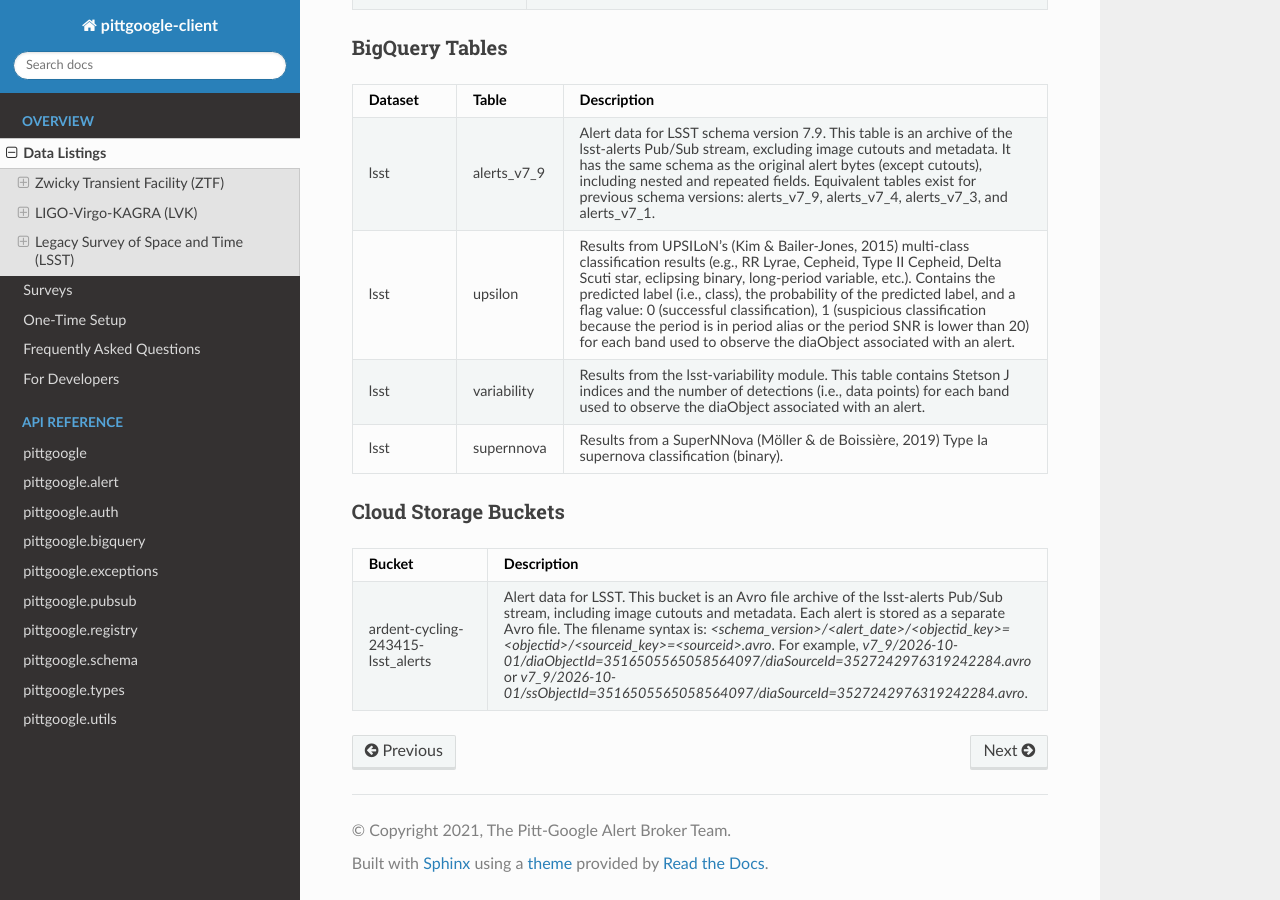
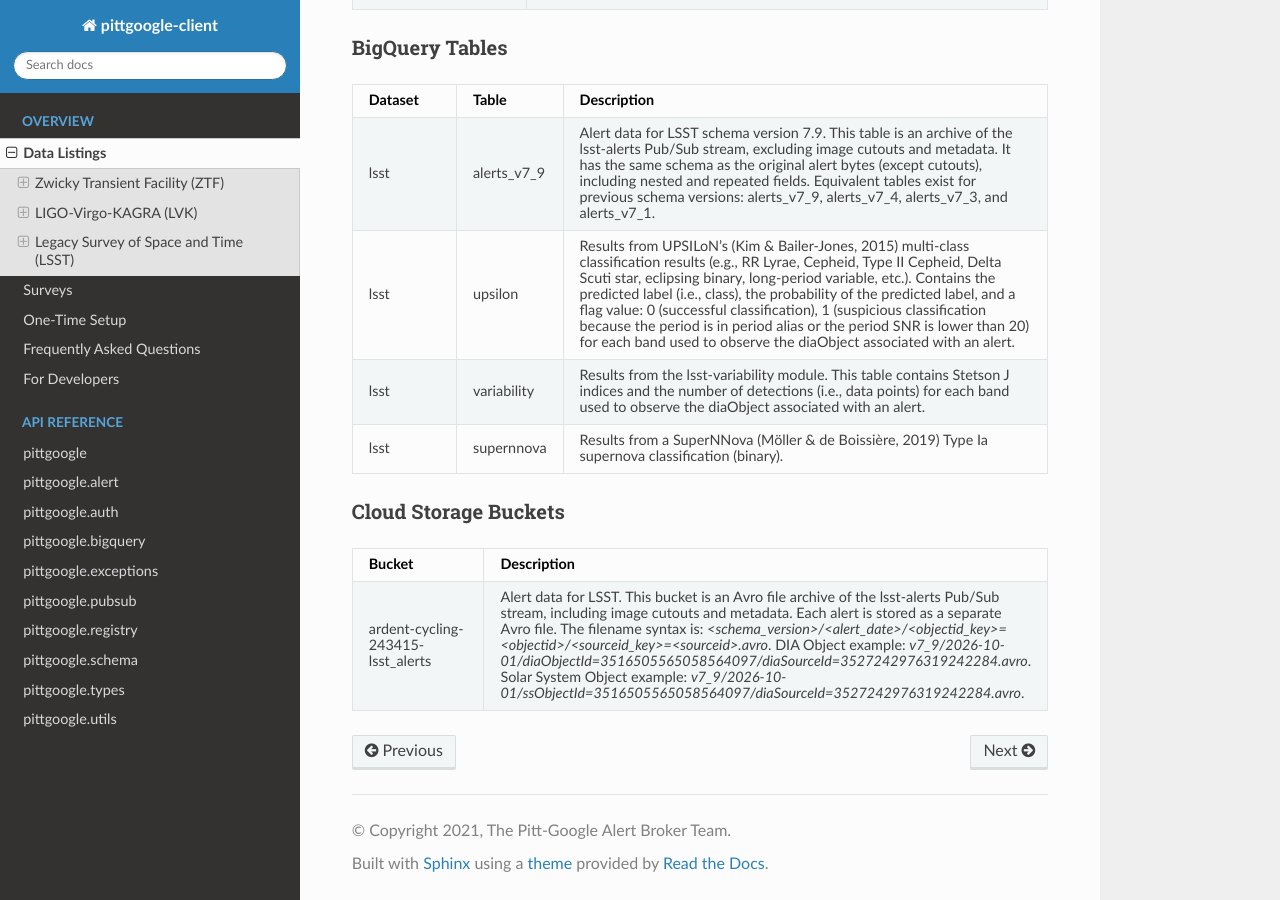
Before and after one commit to mwvgroup/pittgoogle-client, a Sphinx documentation site: the page built from docs/source/listings.rst, in a window 1280 px wide and 900 px high, scrolled down 2814 px. Built offline with Sphinx 7.4.7 and the Read the Docs theme 3.1.0, drawn with Linux system fonts in a browser that asks for light colours.

Commit message:
update description for `ardent-cycling-243415-lsst_alerts`

```diff
--- a/docs/source/listings.rst
+++ b/docs/source/listings.rst
@@ -259,5 +259,5 @@ Cloud Storage Buckets
       - Alert data for LSST. This bucket is an Avro file archive of the lsst-alerts Pub/Sub stream,
         including image cutouts and metadata. Each alert is stored as a separate Avro file.
         The filename syntax is: `<schema_version>/<alert_date>/<objectid_key>=<objectid>/<sourceid_key>=<sourceid>.avro`.
-        For example, `v7_9/2026-10-01/diaObjectId=3516505565058564097/diaSourceId=3527242976319242284.avro` or
-        `v7_9/2026-10-01/ssObjectId=3516505565058564097/diaSourceId=3527242976319242284.avro`.
+        DIA Object example: `v7_9/2026-10-01/diaObjectId=3516505565058564097/diaSourceId=3527242976319242284.avro`.
+        Solar System Object example: `v7_9/2026-10-01/ssObjectId=3516505565058564097/diaSourceId=3527242976319242284.avro`.
```
